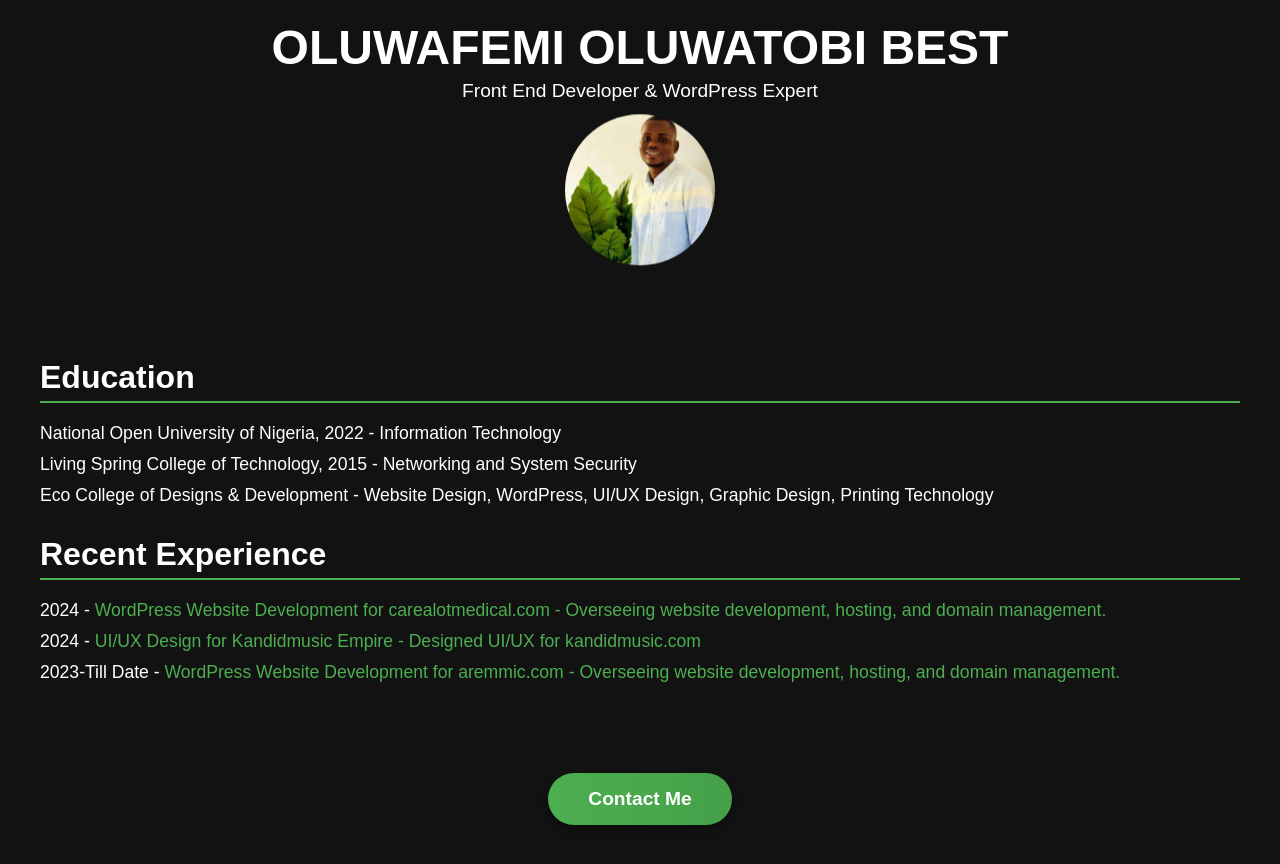
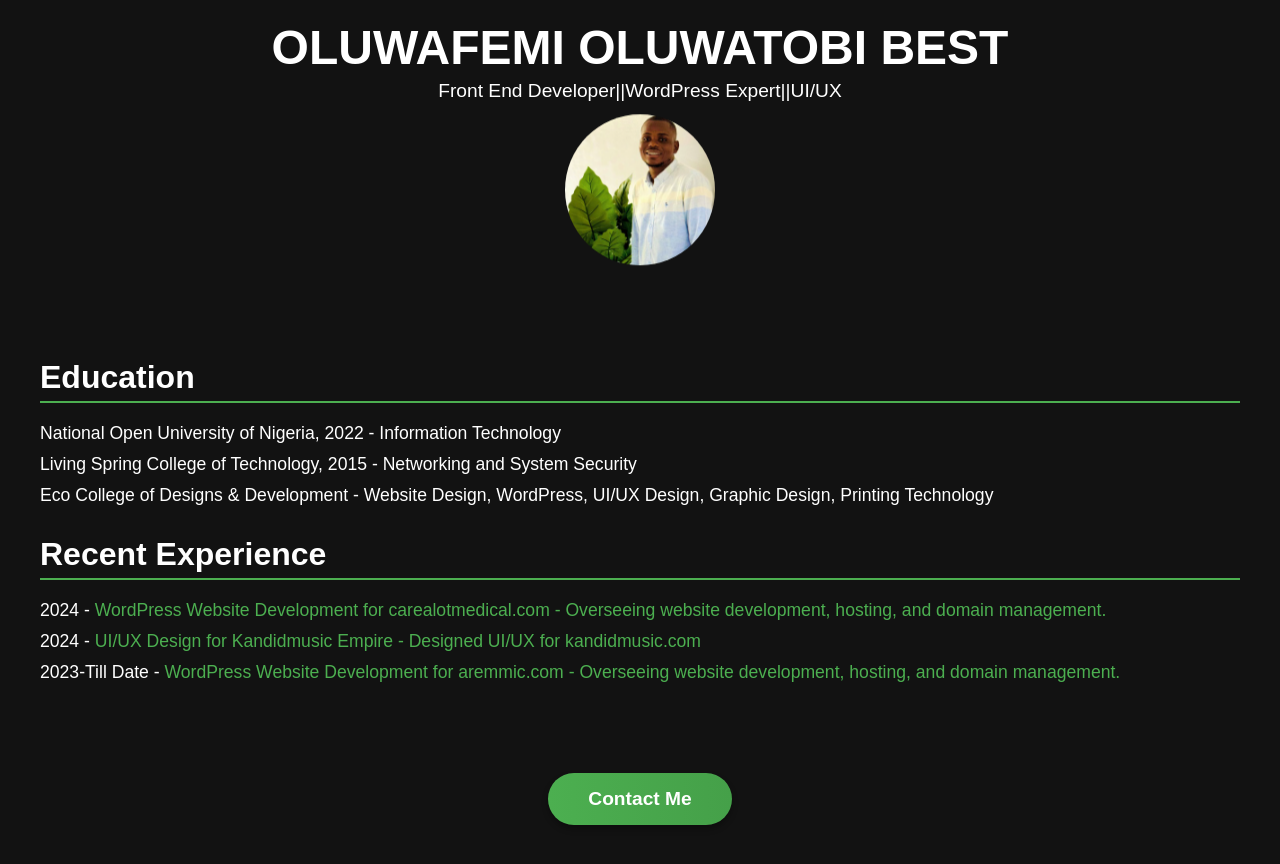
Before and after one commit to BeGatifyDev/html-resume, a plain HTML site: page index.html in a window 1280 px wide. Drawn offline with Linux system fonts and the light colour scheme.

Commit message:
index.html

```diff
--- a/index.html
+++ b/index.html
@@ -132,7 +132,7 @@
 <body>
     <header>
         <h1>OLUWAFEMI OLUWATOBI BEST</h1>
-        <p>Front End Developer & WordPress Expert</p>
+        <p>Front End Developer||WordPress Expert||UI/UX</p>
         <img src="./resume pass.PNG" alt="Passport" />
     </header>
     <main>
```
